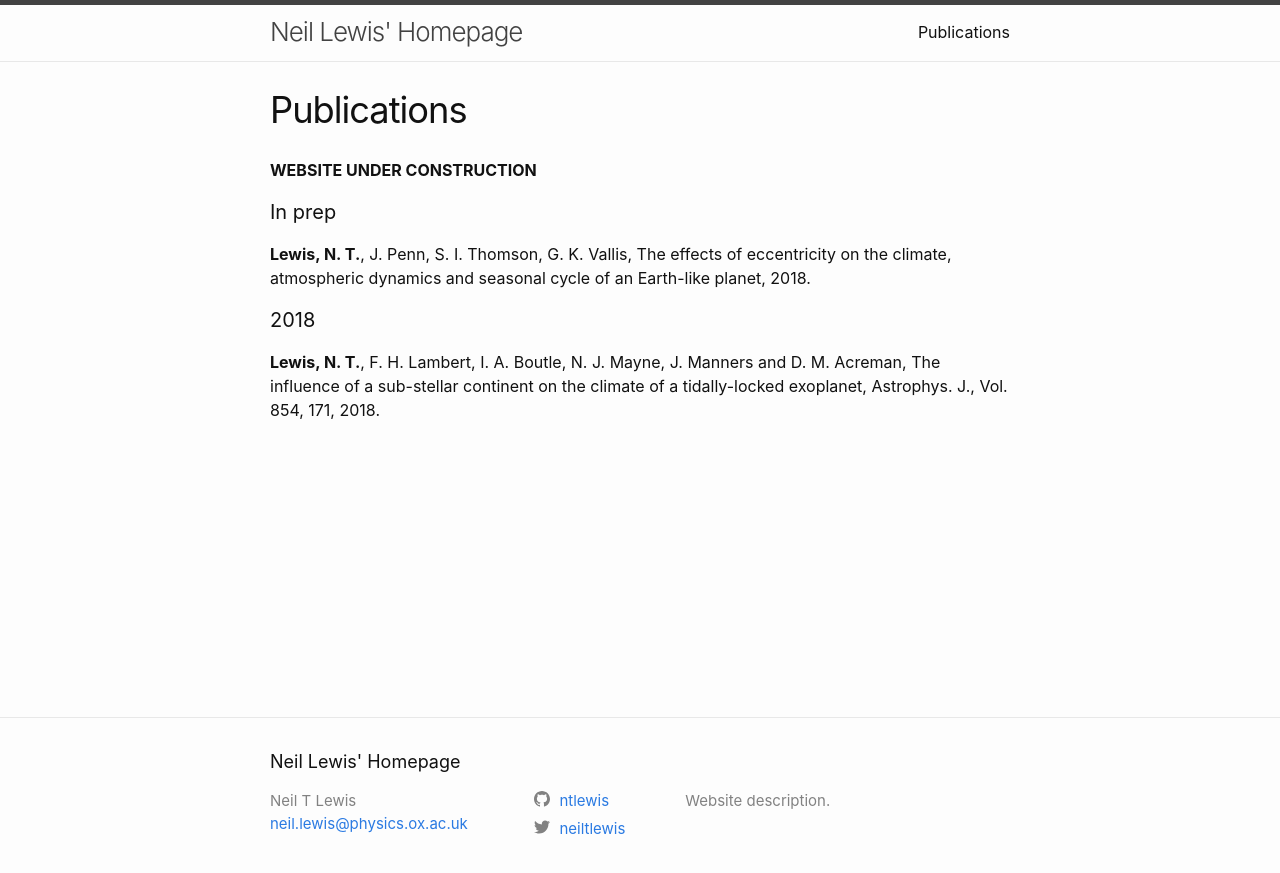
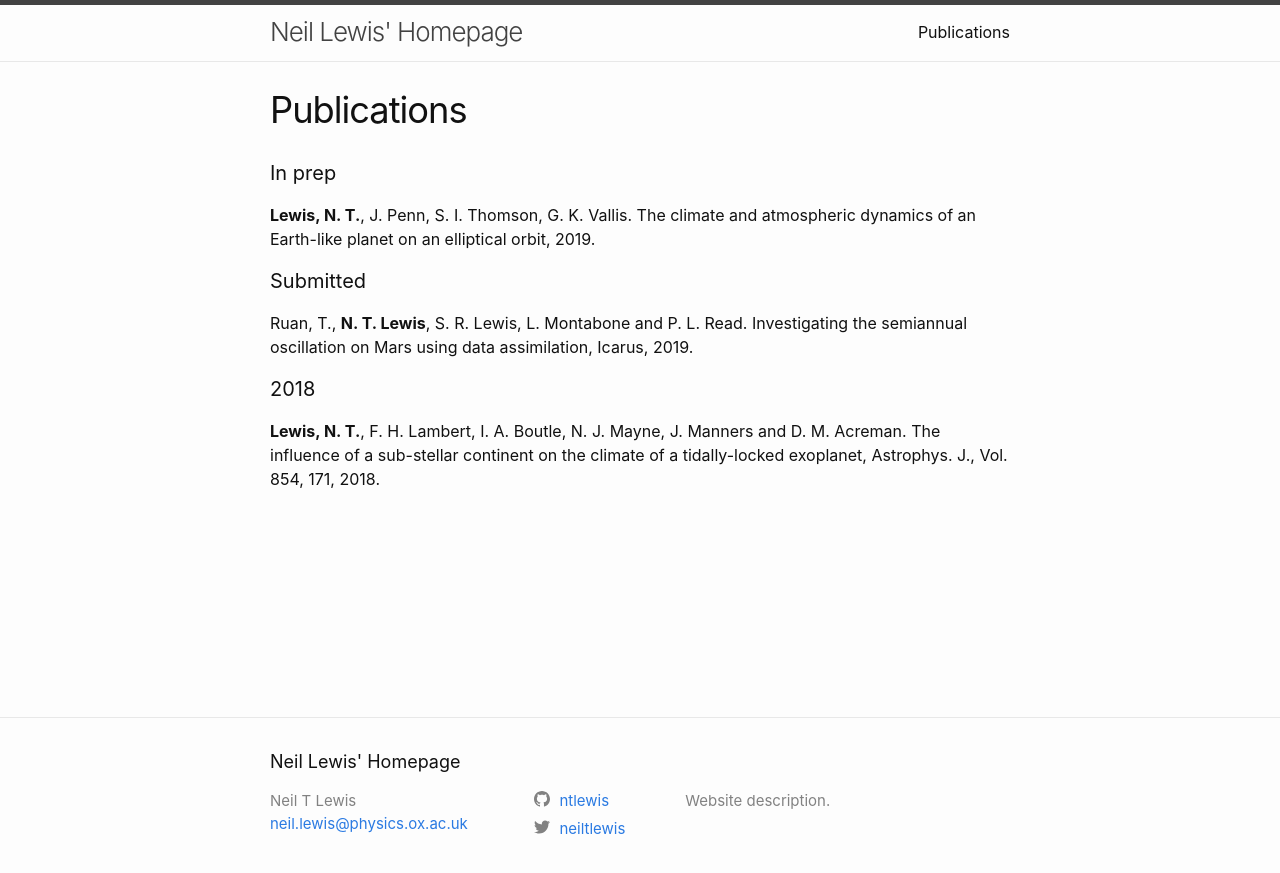
Before and after one commit to ntlewis/ntlewis.github.io, a Jekyll site: the page built from publications.md, in a window 1280 px wide. Shown: the top 873 px of the page. Built offline with Jekyll 4.4.1, drawn with Linux system fonts in a browser that asks for light colours.

Commit message:
Update publications.md

```diff
--- a/publications.md
+++ b/publications.md
@@ -4,11 +4,13 @@ title: Publications
 permalink: /publications/
 ---
 
-**WEBSITE UNDER CONSTRUCTION**
 
 #### In prep
-**Lewis, N. T.**, J. Penn, S. I. Thomson, G. K. Vallis, The effects of eccentricity on the climate, atmospheric dynamics and seasonal cycle of an Earth-like planet, 2018.
+**Lewis, N. T.**, J. Penn, S. I. Thomson, G. K. Vallis. The climate and atmospheric dynamics of an Earth-like planet on an elliptical orbit, 2019.
+
+#### Submitted
+Ruan, T., **N. T. Lewis**, S. R. Lewis, L. Montabone and P. L. Read. Investigating the semiannual oscillation on Mars using data assimilation, Icarus, 2019.
 
 #### 2018
 
-**Lewis, N. T.**, F. H. Lambert, I. A. Boutle, N. J. Mayne, J. Manners and D. M. Acreman, The influence of a sub-stellar continent on the climate of a tidally-locked exoplanet, Astrophys. J., Vol. 854, 171, 2018.
+**Lewis, N. T.**, F. H. Lambert, I. A. Boutle, N. J. Mayne, J. Manners and D. M. Acreman. The influence of a sub-stellar continent on the climate of a tidally-locked exoplanet, Astrophys. J., Vol. 854, 171, 2018.
```
